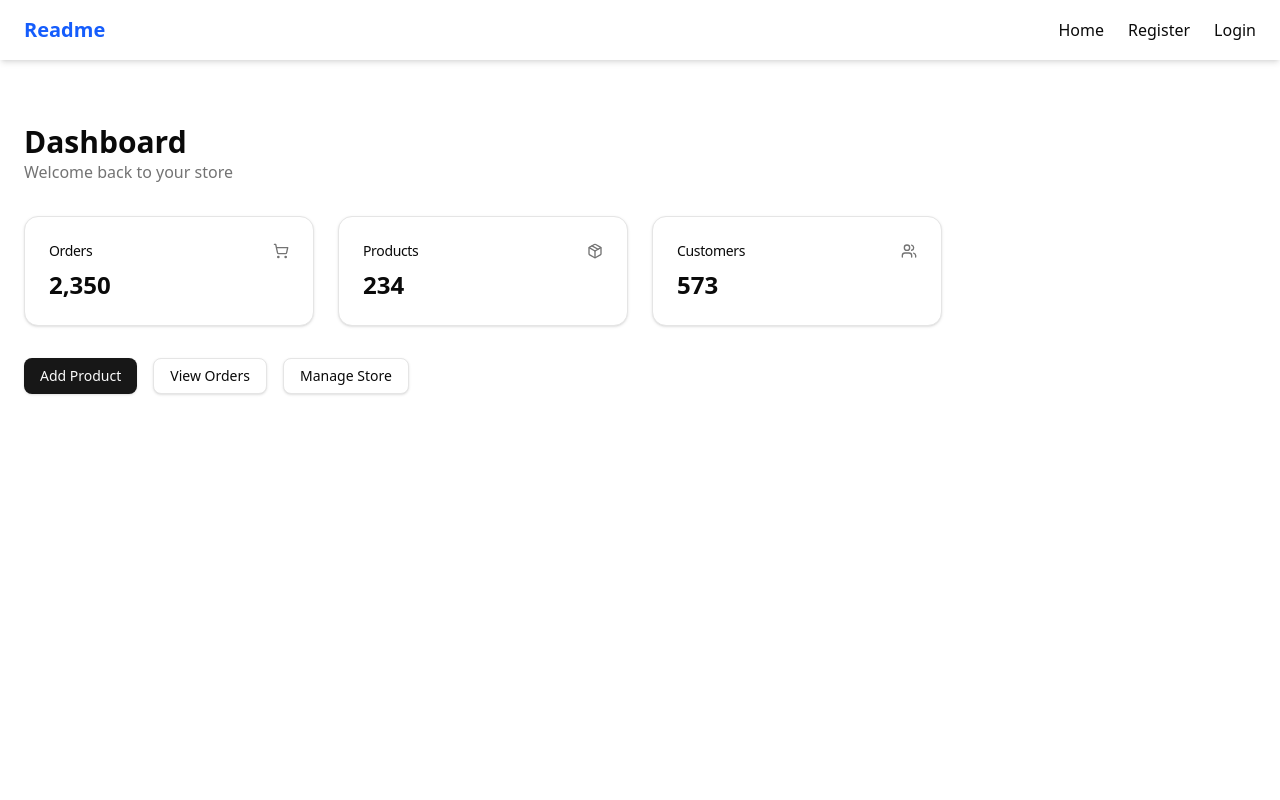
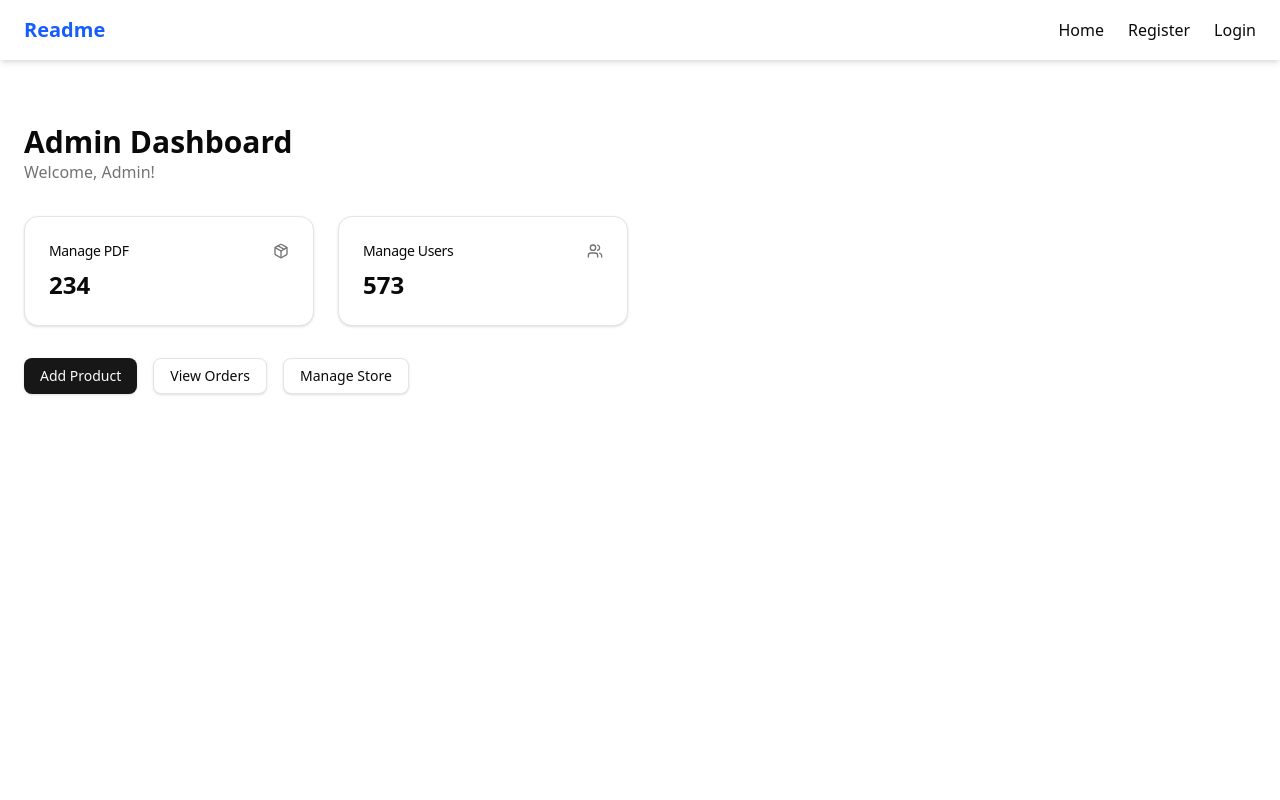
Before and after one commit to nshlxyknl/book, a React (Vite) app in the folder frontend/: page /dashboard in a window 1280 px wide. Shown: the top 800 px of the page. Built offline with nearby package versions, Linux system fonts and the light colour scheme; sample sign-in values are in the browser's storage.

Commit message:
nasssssssssss

```diff
--- a/frontend/src/components/dashboard/AdminDashboard.jsx
+++ b/frontend/src/components/dashboard/AdminDashboard.jsx
@@ -6,25 +6,15 @@ export default function AdminDashboard() {
   return (
     <div className="min-h-screen my-10 bg-background p-6">
       <header className="mb-8">
-        <h1 className="text-3xl font-bold">Dashboard</h1>
-        <p className="text-muted-foreground">Welcome back to your store</p>
+        <h1 className="text-3xl font-bold">Admin Dashboard</h1>
+        <p className="text-muted-foreground">Welcome, Admin!</p>
       </header>
 
       <div className="grid grid-cols-1 md:grid-cols-2 lg:grid-cols-4 gap-6 mb-8">
 
         <Card>
           <CardHeader className="flex flex-row items-center justify-between space-y-0 pb-2">
-            <CardTitle className="text-sm font-medium">Orders</CardTitle>
-            <ShoppingCart className="h-4 w-4 text-muted-foreground" />
-          </CardHeader>
-          <CardContent>
-            <div className="text-2xl font-bold">2,350</div>
-          </CardContent>
-        </Card>
-
-        <Card>
-          <CardHeader className="flex flex-row items-center justify-between space-y-0 pb-2">
-            <CardTitle className="text-sm font-medium">Products</CardTitle>
+            <CardTitle className="text-sm font-medium">Manage PDF</CardTitle>
             <Package className="h-4 w-4 text-muted-foreground" />
           </CardHeader>
           <CardContent>
@@ -34,7 +24,7 @@ export default function AdminDashboard() {
 
         <Card>
           <CardHeader className="flex flex-row items-center justify-between space-y-0 pb-2">
-            <CardTitle className="text-sm font-medium">Customers</CardTitle>
+            <CardTitle className="text-sm font-medium">Manage Users</CardTitle>
             <Users className="h-4 w-4 text-muted-foreground" />
           </CardHeader>
           <CardContent>
--- a/frontend/src/components/dashboard/BuyerDashboard.jsx
+++ b/frontend/src/components/dashboard/BuyerDashboard.jsx
@@ -6,8 +6,8 @@ export default function BuyerDashboard() {
   return (
     <div className="min-h-screen my-10 bg-background p-6">
       <header className="mb-8">
-        <h1 className="text-3xl font-bold">Dashboard</h1>
-        <p className="text-muted-foreground">Welcome back to your store</p>
+        <h1 className="text-3xl font-bold"> Buyer Dashboard</h1>
+        <p className="text-muted-foreground">Want some books?</p>
       </header>
 
       <div className="grid grid-cols-1 md:grid-cols-2 lg:grid-cols-4 gap-6 mb-8">
--- a/frontend/src/components/dashboard/SellerDashboard.jsx
+++ b/frontend/src/components/dashboard/SellerDashboard.jsx
@@ -6,7 +6,7 @@ export default function SellerDashboard() {
   return (
     <div className="min-h-screen my-10 bg-background p-6">
       <header className="mb-8">
-        <h1 className="text-3xl font-bold">Dashboard</h1>
+        <h1 className="text-3xl font-bold"> Seller Dashboard</h1>
         <p className="text-muted-foreground">Welcome back to your store</p>
       </header>
 
@@ -46,7 +46,7 @@ export default function SellerDashboard() {
       </div>
 
       <div className="flex gap-4">
-        <Button>Add Pdf</Button>
+        <Button>Add PDF</Button>
       </div>
     </div>
   )
```
Also changed, not shown: frontend/src/pages/BookStore.jsx (added).
